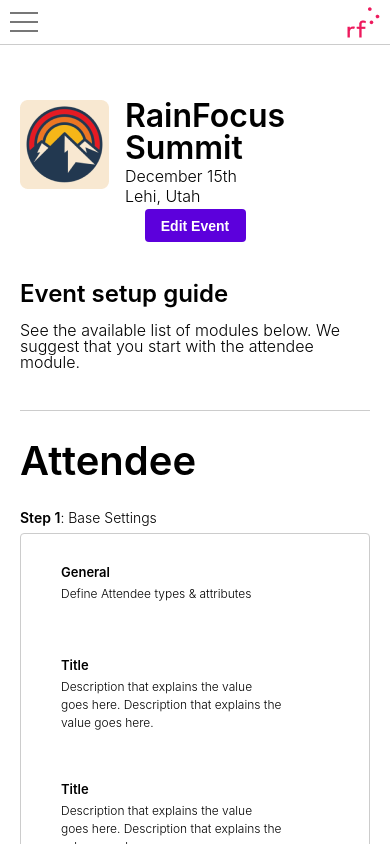
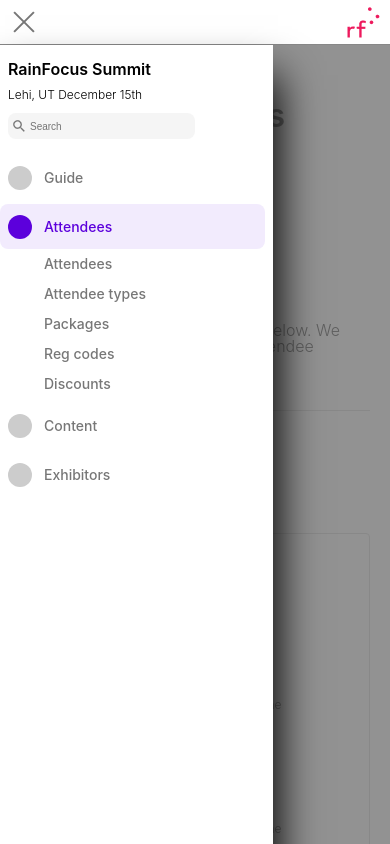
Before and after one commit to Jacekhacking/rain-focus-layout, a React (Create React App) app: page / in a window 390 px wide. Shown: the top 844 px of the page. Built offline with nearby package versions, Linux system fonts and the light colour scheme.

Commit message:
hamburger to x aniimation working as intended

```diff
--- a/src/Components/Navbar/Navbar.js
+++ b/src/Components/Navbar/Navbar.js
@@ -5,11 +5,13 @@
 import MobileNavPopOut from './MobileNavPopOut';
 import { useState } from 'react';
 
-const MobileNavbar = ({ mobileNavbarHandler }) => {
+const MobileNavbar = ({ mobileNavbarHandler, mobileNav }) => {
+  let isHamburgerActive = mobileNav ? 'hamburger-active' : '';
+
   return (
     <nav className="mobile-nav">
       <nav onClick={mobileNavbarHandler}>
-        <div className="hamburger">
+        <div className={`hamburger ${isHamburgerActive}`}>
           <span />
           <span />
           <span />
@@ -21,7 +23,7 @@
 };
 
 const Navbar = () => {
-  const [mobileNav, setMobileNav] = useState(false);
+  const [mobileNav, setMobileNav] = useState(true);
   const mobileNavbarHandler = (e) => {
     e.preventDefault();
     setMobileNav(!mobileNav);
@@ -29,7 +31,10 @@
 
   return (
     <>
-      <MobileNavbar mobileNavbarHandler={mobileNavbarHandler} />
+      <MobileNavbar
+        mobileNavbarHandler={mobileNavbarHandler}
+        mobileNav={mobileNav}
+      />
       {mobileNav && (
         <MobileNavPopOut mobileNavbarHandler={mobileNavbarHandler} />
       )}
--- a/src/scss/components/_Navbar.scss
+++ b/src/scss/components/_Navbar.scss
@@ -135,8 +135,8 @@
     position: sticky;
     top: 0;
     padding: 2px 10px;
+    border-bottom: 1px solid $gray;
 
-    border-bottom: 1px solid $gray;
     @media (min-width: 800px) {
         display: none;
       }
@@ -154,6 +154,7 @@
     box-shadow: 5px 30px 40px $black;
     overflow-y: auto;
     font-size: 12px;
+
     h2{
         padding-bottom: 12px;
         font-weight: $bold;
@@ -167,6 +168,7 @@
 }
 
 .mobile-nav-backdrop{
+    transition: all 0.4s ease-in-out;
     margin-top: 20px;
     position: fixed;
     bottom: -44px;
@@ -181,7 +183,7 @@
 .hamburger{
     display: flex;
     flex-direction: column;
-
+    transition: all 0.2s ease-in-out;
     span {
     height: 2px;
     width: 28px;
@@ -194,3 +196,19 @@
     cursor: pointer;
   }
 }
+
+.hamburger-active{
+
+    transform: rotate(45deg);
+  }
+
+  .hamburger-active > span:nth-child(2){
+    width: 0
+  }
+
+  .hamburger-active > span:nth-child(1){
+    transform: translateY(9px);
+  }
+  .hamburger-active > span:nth-child(3){
+    transform: translateY(-9px) rotate(90deg);
+  }
--- a/src/scss/style.css
+++ b/src/scss/style.css
@@ -252,6 +252,7 @@
 }
 
 .mobile-nav-backdrop {
+  transition: all 0.4s ease-in-out;
   margin-top: 20px;
   position: fixed;
   bottom: -44px;
@@ -268,6 +269,7 @@
 .hamburger {
   display: flex;
   flex-direction: column;
+  transition: all 0.2s ease-in-out;
 }
 .hamburger span {
   height: 2px;
@@ -279,6 +281,22 @@
 }
 .hamburger:hover {
   cursor: pointer;
+}
+
+.hamburger-active {
+  transform: rotate(45deg);
+}
+
+.hamburger-active > span:nth-child(2) {
+  width: 0;
+}
+
+.hamburger-active > span:nth-child(1) {
+  transform: translateY(9px);
+}
+
+.hamburger-active > span:nth-child(3) {
+  transform: translateY(-9px) rotate(90deg);
 }
 
 .event-detail-wrapper {
```
Also changed, not shown: 1 other file (tests, documents, lock files or other folders).
